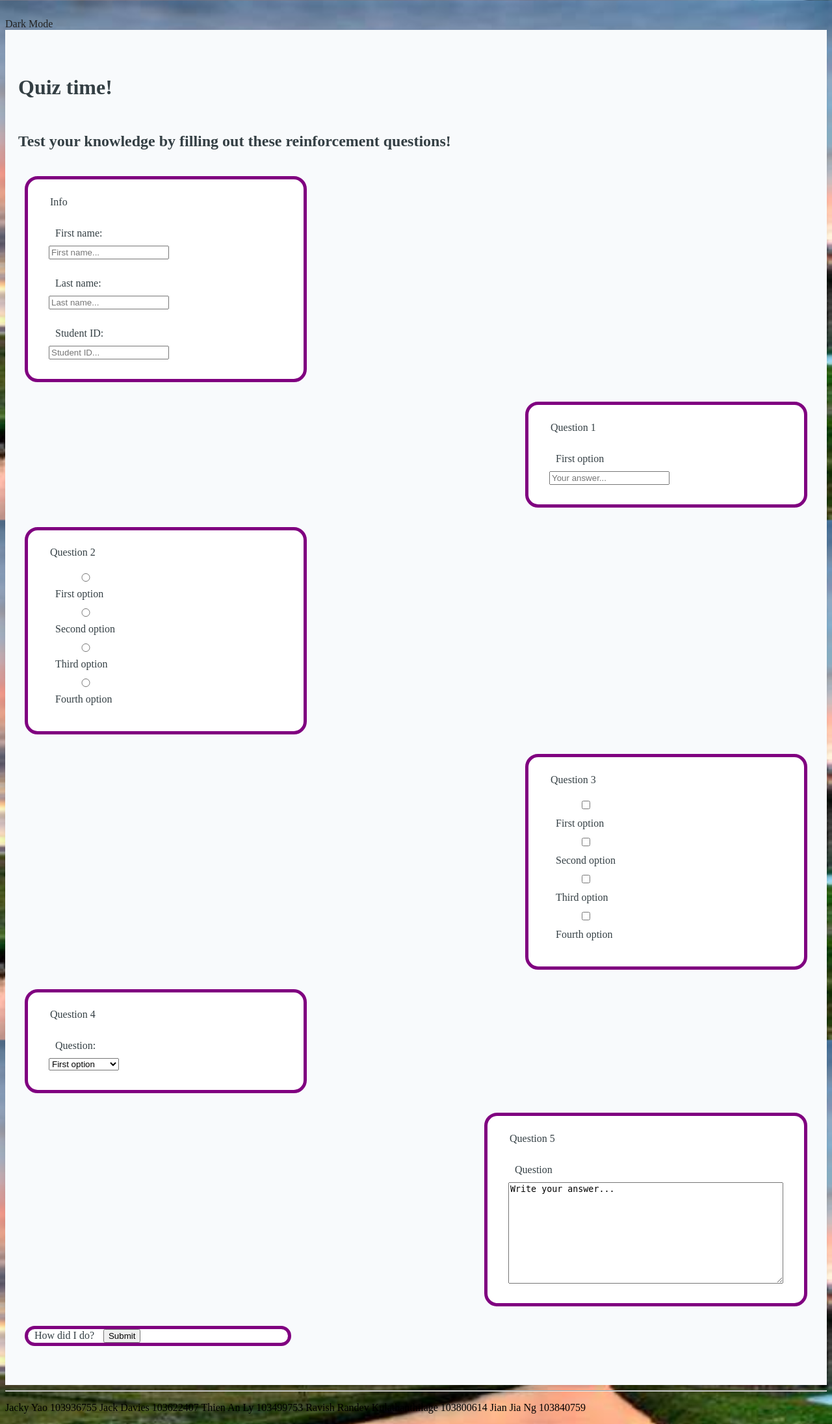
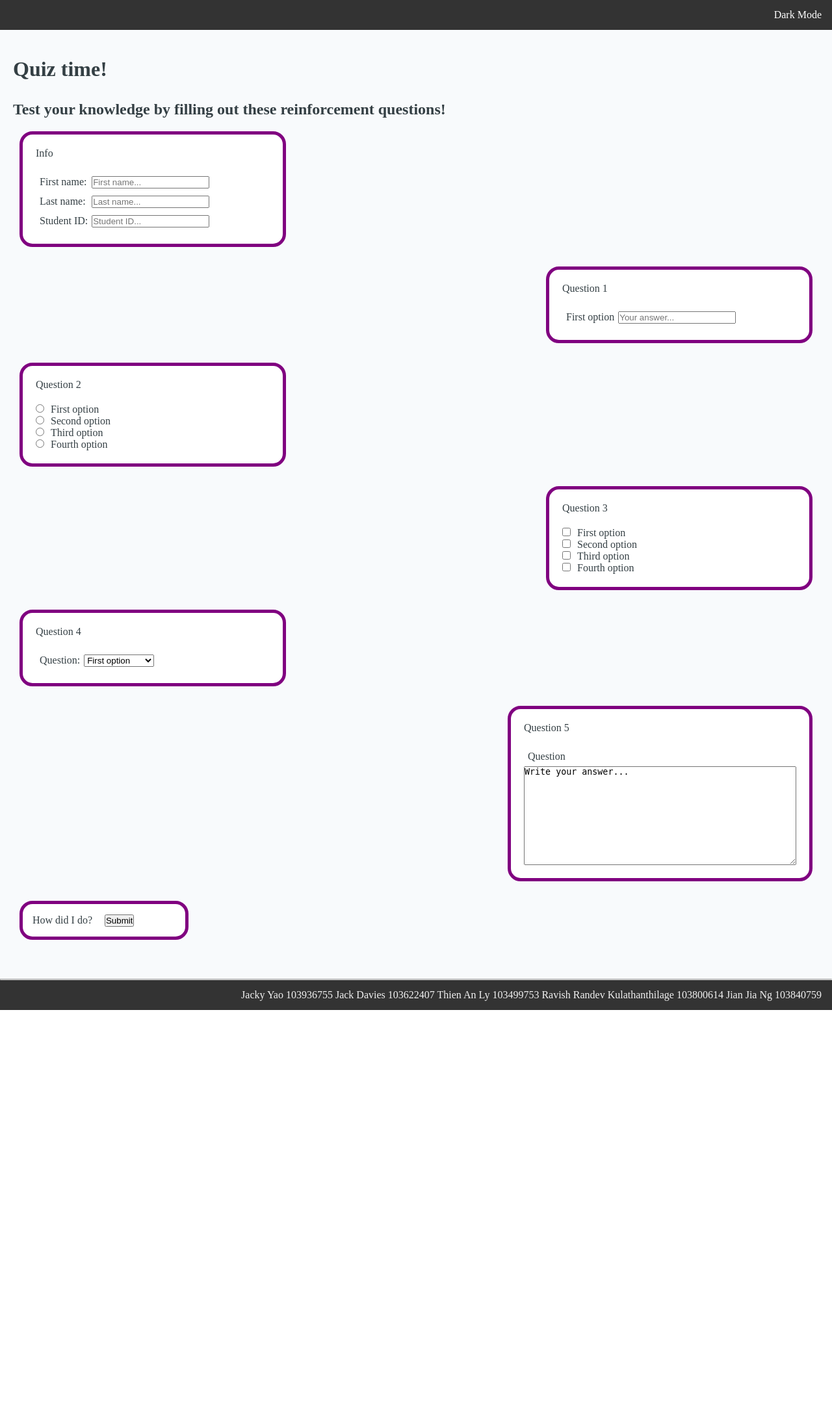
Before and after one commit to thelazyant164/APNG-Simple-Website, a PHP site: page /quiz.html in a window 1280 px wide. Shown: the whole page at 65% size. After the commit the page ends 1554 px from the top, so only its background shows below. Run offline with PHP 8.4, Linux system fonts and the light colour scheme.

Commit message:
[I] - implement bubble design for quiz.html

```diff
--- a/assign1/quiz.html
+++ b/assign1/quiz.html
@@ -14,17 +14,21 @@
 	</head>
 
 	<body>
+		<!--Hidden dark mode toggler-->
+		<input type="checkbox" id="toggleMode">
+		<header>
+			<nav>
+				<ul>
+					<li>
+						<!-- Dark mode toggler -->
+						<label for="toggleMode" id="toggleDark">Dark Mode</label>
+						<label for="toggleMode" id="toggleLight">Light Mode</label>
+					</li>
+				</ul>
+			</nav>
+		</header>
 
-
-
-		<!-- Dark mode toggle -->
-		<input type="checkbox" id="toggleMode">
-		<label for="toggleMode" class="toggleDark">Dark Mode</label>
-		<label for="toggleMode" class="toggleLight">Light Mode</label>
-
-
-
-		<div id="container">
+		<main id="container">
 
 
 			<form action="https://mercury.swin.edu.au/it000000/formtest.php" method="POST">
@@ -40,12 +44,18 @@
 					<div class="question">
 						<legend>Info</legend>
 						<div class="content">
+							<div>
 								<label for="first_name">First name:</label>
-							<input type="text" id="first_name" name="first_name" placeholder="First name..." required="required" pattern="[a-z A-Z]{2,20}"><br/>
+								<input type="text" id="first_name" name="first_name" placeholder="First name..." required="required" pattern="[a-z A-Z]{2,20}">
+							</div>
+							<div>
 								<label for="last_name">Last name:</label>
-							<input type="text" id="last_name" name="last_name" placeholder="Last name..." required="required" pattern="[a-z A-Z]{2,20}"><br/>
+								<input type="text" id="last_name" name="last_name" placeholder="Last name..." required="required" pattern="[a-z A-Z]{2,20}">
+							</div>
+							<div>
 								<label for="student_id">Student ID:</label>
 								<input type="text" id="student_id" name="student_id" placeholder="Student ID..." required="required" pattern="\d{9}">
+							</div>
 						</div>
 					</div>
 				</fieldset>
@@ -55,8 +65,10 @@
 					<div class="question">
 						<legend>Question 1</legend>
 						<div class="content">
+							<div>
 								<label for="question1">First option</label>
 								<input type="text" id="question1" name="answer1" placeholder="Your answer..." pattern="[a-z A-Z]{2,50}">
+							</div>
 						</div>
 					</div>
 				</fieldset>
@@ -66,14 +78,22 @@
 					<div class="question">
 						<legend>Question 2</legend>
 						<div class="content">
+							<div class="multiple-choice">
 								<input type="radio" id="first_choice" name="question2" value="Answer1">
 								<label for="first_choice">First option</label>
+							</div>
+							<div class="multiple-choice">
 								<input type="radio" id="second_choice" name="question2" value="Answer2">
 								<label for="second_choice">Second option</label>
+							</div>
+							<div class="multiple-choice">
 								<input type="radio" id="third_choice" name="question2" value="Answer3">
 								<label for="third_choice">Third option</label>
+							</div>
+							<div class="multiple-choice">
 								<input type="radio" id="fourth_choice" name="question2" value="Answer4">
 								<label for="fourth_choice">Fourth option</label>
+							</div>
 						</div>
 					</div>
 				</fieldset>
@@ -83,14 +103,22 @@
 					<div class="question">
 						<legend>Question 3</legend>
 						<div class="content">
+							<div class="multiple-choice">
 								<input type="checkbox" id="first_option" name="question3[]" value="Answer1">
 								<label for="first_option">First option</label>
+							</div>
+							<div class="multiple-choice">
 								<input type="checkbox" id="second_option" name="question3[]" value="Answer2">
 								<label for="second_option">Second option</label>
+							</div>
+							<div class="multiple-choice">
 								<input type="checkbox" id="third_option" name="question3[]" value="Answer3">
 								<label for="third_option">Third option</label>
+							</div>
+							<div class="multiple-choice">
 								<input type="checkbox" id="fourth_option" name="question3[]" value="Answer4">
 								<label for="fourth_option">Fourth option</label>
+							</div>
 						</div>
 					</div>
 				</fieldset>
@@ -100,6 +128,7 @@
 					<div class="question">
 						<legend>Question 4</legend>
 						<div class="content">
+							<div>
 								<label for="question4">Question:</label>
 								<select id="question4" name="choice">
 									<option value="first_option">First option</option>
@@ -107,6 +136,7 @@
 									<option value="third_option">Third option</option>
 									<option value="fourth_option">Fourth option</option>
 								</select>
+							</div>
 						</div>
 					</div>
 				</fieldset>
@@ -123,25 +153,25 @@
 				</fieldset>
 
 				<!-- Submit button -->
-				<div class="bubble">
+				<div class="bubble" id="submit-bubble">
 					<div class="content">
 						<label for="submit">How did I do?</label>
 						<input type="submit" id="submit"/>
 					</div>
 				</div>
 			</form>
-		</div>
+		</main>
 
 		<!-- Footer -->
 		<footer>
 			<hr/>
-			<p>
+			<a>
 				Jacky Yao 103936755
 				Jack Davies 103622407
 				Thien An Ly 103499753
 				Ravish Randev Kulathanthilage 103800614
 				Jian Jia Ng 103840759
-			</p>
+			</a>
 		</footer>
 
 	</body>
--- a/assign1/styles/style.css
+++ b/assign1/styles/style.css
@@ -1,5 +1,6 @@
 /* Navbar */
-.navbar {
+nav {
+    z-index: 9999;
     overflow:hidden;
     background-color: #333;
     position: fixed;
@@ -7,7 +8,8 @@
     width: 100%;
 }
 /* navbar links */
-.navbar a {
+nav ul li {
+    list-style-type: none;
     float: right;
     display: block;
     color: #f2f2f2;
@@ -15,13 +17,13 @@
     padding: 14px 16px;
     text-decoration: none;
 }
-.navbar a:hover {
+nav a:hover {
     background: rgb(7, 226, 255);
     color: black;
 }
 /* Main Content */
-.Main {
-    margin: 50px;
+.main {
+    margin: 20px;
 
 }
 /* background image */
@@ -33,18 +35,17 @@ body {
     overflow-y: scroll;
 }
 /* Footer */
-.footer {
+footer {
+    z-index: 9999;
     overflow:hidden;
-    background-color: black;
-    position: fixed;
+    background-color: #333;
     bottom: 0;
     width: 100%;
 }
-.footer a:hover {
-    background: rgb(7, 226, 255);
-    color: black;
+footer a:hover {
+    color: yellow;
 }
-.footer a {
+footer a {
     float: right;
     display: block;
     color: #f2f2f2;
@@ -53,7 +54,10 @@ body {
     text-decoration: none;
 }
 
-
+*{
+  padding: 0;
+  margin: 0;
+}
 
 
 
@@ -72,24 +76,24 @@ body {
 
 /*Dark mode implementation*/
 /*By default, light mode is picked ("Dark mode" label is displayed and "Light mode" label is hidden)*/
-.toggleDark{
-  display: block;
-  color: #222;
+#toggleDark{
+  display: inline;
+  color: white;
 }
-.toggleLight{
+#toggleLight{
   display: none;
   color: white;
 }
-.toggleDark:hover, .toggleLight:hover{
-  color: blue;
+#toggleDark:hover, #toggleLight:hover{
+  color: yellow;
 }
 
 /*If checked, toggleLight ("Light mode" label) will display and toggleDark ("Dark mode" label) will be hidden*/
-#toggleMode:checked ~ .toggleDark{
+#toggleMode:checked ~ header nav ul li #toggleDark{
   display: none;
 }
-#toggleMode:checked ~ .toggleLight{
-  display: block;
+#toggleMode:checked ~ header nav ul li #toggleLight{
+  display: inline;
 }
 
 /*TOGGLERS*/
@@ -99,7 +103,7 @@ body {
 }
 
 /*Pin to screen*/
-.toggleDark, .toggleLight{
+#toggleDark, #toggleLight{
   cursor: pointer;
   z-index: 2;
 }
@@ -160,11 +164,6 @@ form .bubble:nth-child(2n) {
 .bubble .question{
   border-collapse: separate;
   padding: 20px;
-  /*
-  border-top: 1px solid var(--bubble-border);
-  border-right: 1px solid var(--bubble-border);
-  border-bottom: 1px solid var(--bubble-border);
-  box-sizing: border-box; */
 }
 .bubble .question legend{
   margin-top: 0;
@@ -172,9 +171,8 @@ form .bubble:nth-child(2n) {
   color: var(--bubble-title);
   text-align: left;
 }
-
 .bubble .content label{
-  padding: 10px;
+  padding: 6px;
   color: var(--bubble-title);
 }
 
@@ -190,37 +188,29 @@ form .bubble:nth-child(2n) {
   text-align: left;
 }
 
-/*.bubble .question .content input{
-  float: right;
-  /* margin-top: 10px;
-  font-weight: 300;
-  color: var(--bubble-text);
-  background-color: var(--btn);
-  border: 0;
-  border-radius: 3px;
-  padding: 10px 20px;
-  cursor: pointer;
-  float: right;
-  text-align: right;
-}*/
+.bubble .question .content div:not(.multiple-choice){
+  display: flex;
+  flex-direction: row;
+  align-items: center;
+  justify-content: space-between;
+}
+
+#submit-bubble {
+  width: 250px;
+  height: 50px;
+  display: flex;
+  flex-direction: row;
+  align-items: center;
+  justify-content: space-between;
+}
+
+#submit-bubble label{
+  padding: 15px;
+}
 
 .bubble .question .content input:hover{
   opacity: 50%;
 }
-
-/*
-
-
-GENERIC STYLES
-body{
-  position: relative;
-  height: 100vh;
-  padding: 0;
-  margin: 0;
-  font-family: sans-serif;
-  font-weight: 600;
-}
-
 
 /*when dark mode is selected, change set of global (color) variables*/
 #toggleMode:checked ~ #container{
```
Lines whose indentation alone changed are shown as unchanged.
